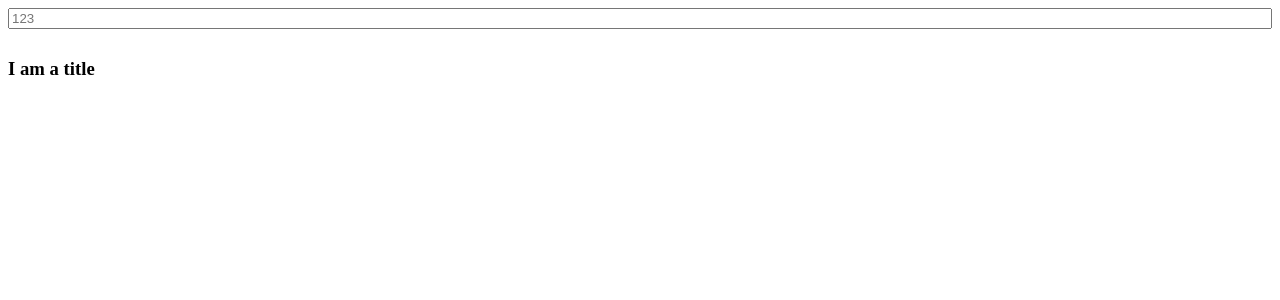
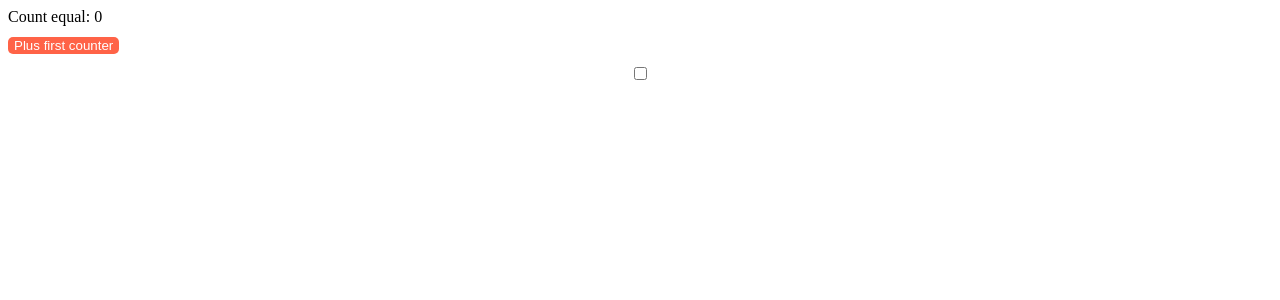
Before and after one commit to IJTINK7/additional_lessons, a React (Create React App) app: page / in a window 1280 px wide. Shown: the top 300 px of the page. Built offline with nearby package versions, Linux system fonts and the light colour scheme.

Commit message:
Starting 2.2 task

```diff
--- a/src/App.tsx
+++ b/src/App.tsx
@@ -1,26 +1,23 @@
 import {Fragment} from 'react';
+import {Task_2} from "./task_2/Task_2";
 
-import {Task_1} from "./task_1/Task_1";
+export type UserType = {
+  [key: string]: { name: string, id: string }
+};
 
-// export type UserType = {
-//   [key: string]: { name: string, id: string }
-// };
-
-// const DATA_7: UserType[] = [
-//   {u1: {name: 'Gleb', id: '1'}},
-//   {u2: {name: 'Dima', id: '2'}},
-//   {u3: {name: 'Svetlana', id: '3'}},
-//   {u4: {name: 'Artur', id: '4'}},
-//   {u5: {name: 'Vera', id: '5'}},
-//   {u6: {name: 'Vlad', id: '6'}},
-// ];
-
+const DATA_7: UserType[] = [
+  {u1: {name: 'Gleb', id: '1'}},
+  {u2: {name: 'Dima', id: '2'}},
+  {u3: {name: 'Svetlana', id: '3'}},
+  {u4: {name: 'Artur', id: '4'}},
+  {u5: {name: 'Vera', id: '5'}},
+  {u6: {name: 'Vlad', id: '6'}},
+];
 
 export const App = () => {
   return (
     <Fragment>
-      {/* eslint-disable-next-line react/jsx-pascal-case */}
-      <Task_1 />
+      <Task_2 />
     </Fragment>
   );
 };
--- a/src/index.tsx
+++ b/src/index.tsx
@@ -1,5 +1,6 @@
 import React from 'react';
-import {App} from './App';
+import ReactDOM from 'react-dom';
+import {App} from 'App';
 import reportWebVitals from './reportWebVitals';
 import {createRoot} from "react-dom/client";
 
@@ -7,4 +8,5 @@
 const root = createRoot(container);
 root.render(<App/>);
 
+
 reportWebVitals();
--- a/src/task_1/Task_1.tsx
+++ /dev/null
@@ -1,38 +0,0 @@
-import {ChangeEvent, memo, useState} from 'react';
-
-const CONTAINER_STYLES = {display: 'flex', flexDirection: 'column', gap: 10};
-
-// eslint-disable-next-line @typescript-eslint/no-unused-vars
-// Task 1
-// If change value on input Title component not re-render
-// If change value on input Task_1 component not re-render
-
-export const Task_1 = () => {
-  console.log("Task_1")
-
-  return (
-    <div style={{...CONTAINER_STYLES} as any}>
-      <Input />
-      <Title title="I am a title" />
-    </div>
-  );
-};
-
-const Title = memo((props: { title: string }) => {
-  console.log("Title was render")
-      return  <h3>{props.title}</h3>;
-})
-
-const Input = memo(() => {
-  const [value, setValue] = useState('');
-
-  const handleChange = (e: ChangeEvent<HTMLInputElement>) => {
-    setValue(e.currentTarget.value);
-  };
-
-  console.log("Input was render")
-
-  return (
-    <input type="text" placeholder="123" value={value} onChange={handleChange} />
-  );
-});
--- /dev/null
+++ b/src/task_2/Task_2.tsx
@@ -0,0 +1,47 @@
+import {FC, useState} from 'react';
+
+const FIRST_BUTTON_BACKGROUND = {background: 'tomato'};
+const CONTAINER_STYLES = {display: 'flex', flexDirection: 'column', gap: 10};
+const BUTTON_STYLES = {border: 'none', outline: 'none', color: 'white', borderRadius: 5};
+
+type PropsType = { isChecked: boolean, onSetIsChecked: () => void };
+
+// Task
+// If click to Button component Checkbox not re-render
+// If click to Checkbox component Button not re-render
+
+export const Task_2 = () => {
+  const [firstCount, setFirstCount] = useState(0);
+  const [isChecked, setIsChecked] = useState(false);
+
+  const handleSetIsChecked = () => setIsChecked(!isChecked);
+
+  const handlePlusCountValueClick = () => setFirstCount(prevFirstCount => prevFirstCount + 1);
+
+  return (
+    <div style={{...CONTAINER_STYLES} as any}>
+      <div>{`Count equal: ${firstCount}`}</div>
+      <Button onPlusCountValueClick={handlePlusCountValueClick} />
+      <Checkbox isChecked={isChecked} onSetIsChecked={handleSetIsChecked} />
+    </div>
+  );
+};
+
+export const Button: FC<{ onPlusCountValueClick: () => void }> = ({onPlusCountValueClick}) => {
+  return (
+    <div>
+      <button
+        style={{...FIRST_BUTTON_BACKGROUND, ...BUTTON_STYLES}}
+        onClick={onPlusCountValueClick}
+      >
+        Plus first counter
+      </button>
+    </div>
+  );
+};
+
+export const Checkbox: FC<PropsType> = ({isChecked, onSetIsChecked}) => {
+  return (
+    <input type="checkbox" checked={isChecked} onChange={onSetIsChecked} />
+  );
+};
```
